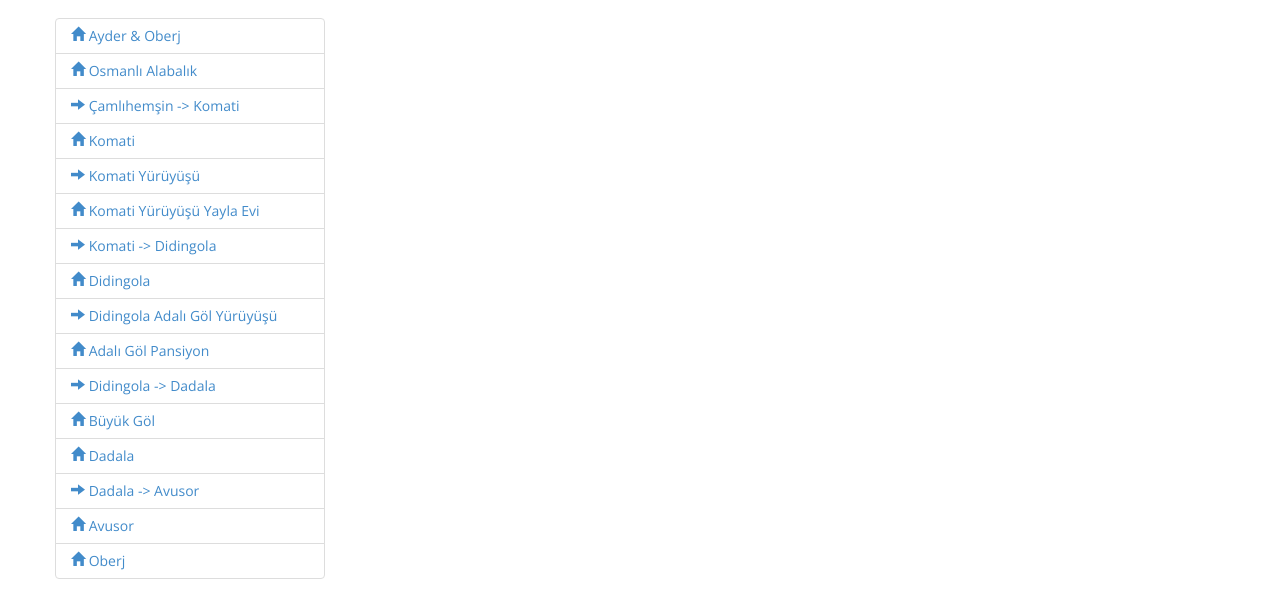
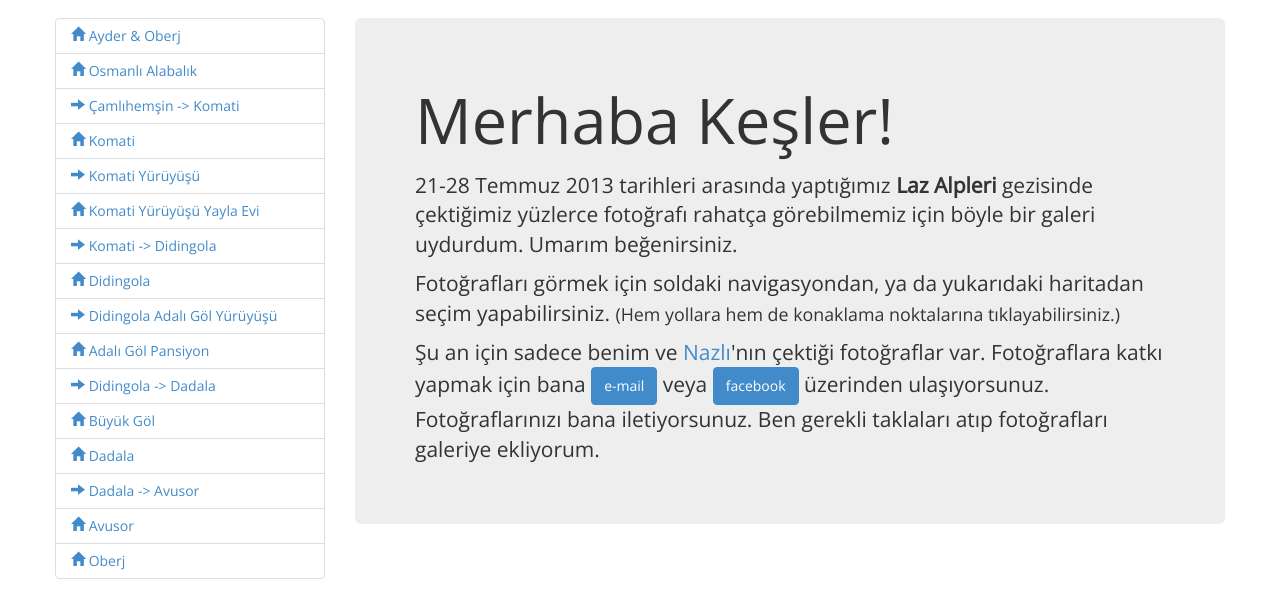
Before and after one commit to taylan/laz-alpleri-2013-gallery, a plain HTML site: page index.html in a window 1280 px wide. Shown: the part 447-1046 px from the top of the page. Drawn offline with nearby package versions, Linux system fonts and the light colour scheme; some packages are replaced by stand-ins of ours.

Commit message:
Added introduction text

```diff
--- a/css/styles.css
+++ b/css/styles.css
@@ -34,3 +34,7 @@ div[class="tooltip-inner"] {
     max-width: 200px;
     width: 200px;
 }
+
+.jumbotron h1 {
+    margin-bottom: 20px;
+}
--- a/index.html
+++ b/index.html
@@ -32,7 +32,15 @@
                         </a>
                     </ul>
                 </div>
-                <div class="col-lg-9">
+                <div class="col-lg-9" ng-hide="isActionSelected()">
+                    <div class="jumbotron">
+                        <h1>Merhaba Keşler!</h1>
+                        <p>21-28 Temmuz 2013 tarihleri arasında yaptığımız <strong>Laz Alpleri</strong> gezisinde çektiğimiz yüzlerce fotoğrafı rahatça görebilmemiz için böyle bir galeri uydurdum. Umarım beğenirsiniz.</p>
+                        <p>Fotoğrafları görmek için soldaki navigasyondan, ya da yukarıdaki haritadan seçim yapabilirsiniz. <small>(Hem yollara hem de konaklama noktalarına tıklayabilirsiniz.)</small></p>
+                        <p>Şu an için sadece benim ve <a href="https://www.facebook.com/nazliavanoglu" target="_blank">Nazlı</a>'nın çektiği fotoğraflar var. Fotoğraflara katkı yapmak için bana <a class="btn btn-primary" href="mailto:taylanaydinli@gmail.com">e-mail</a> veya <a class="btn btn-primary" target="_blank" href="https://www.facebook.com/taylanaydinli">facebook</a> üzerinden ulaşıyorsunuz. Fotoğraflarınızı bana iletiyorsunuz. Ben gerekli taklaları atıp fotoğrafları galeriye ekliyorum.</p>
+                    </div>
+                </div>
+                <div class="col-lg-9" ng-show="isActionSelected()">
                     <div class="col-lg-3" ng-repeat="photo in galleryPhotos">
                         <a href="http://i.imgur.com/{{photo.ih}}.jpg" class="thumbnail"><img src="http://i.imgur.com/{{photo.ih}}b.jpg"></a>
                     </div>
--- a/js/scripts.js
+++ b/js/scripts.js
@@ -187,6 +187,11 @@ function LazAlpleriController($scope, $route, $routeParams, $location){
     $scope.isActiveLink = function(a) {
         return $scope.currentAction == a;
     };
+
+    $scope.isActionSelected = function() {
+        console.log($scope.currentAction);
+        return typeof $scope.currentAction != 'undefined';
+    };
 }
 
 $(document).ready(function(){
```
